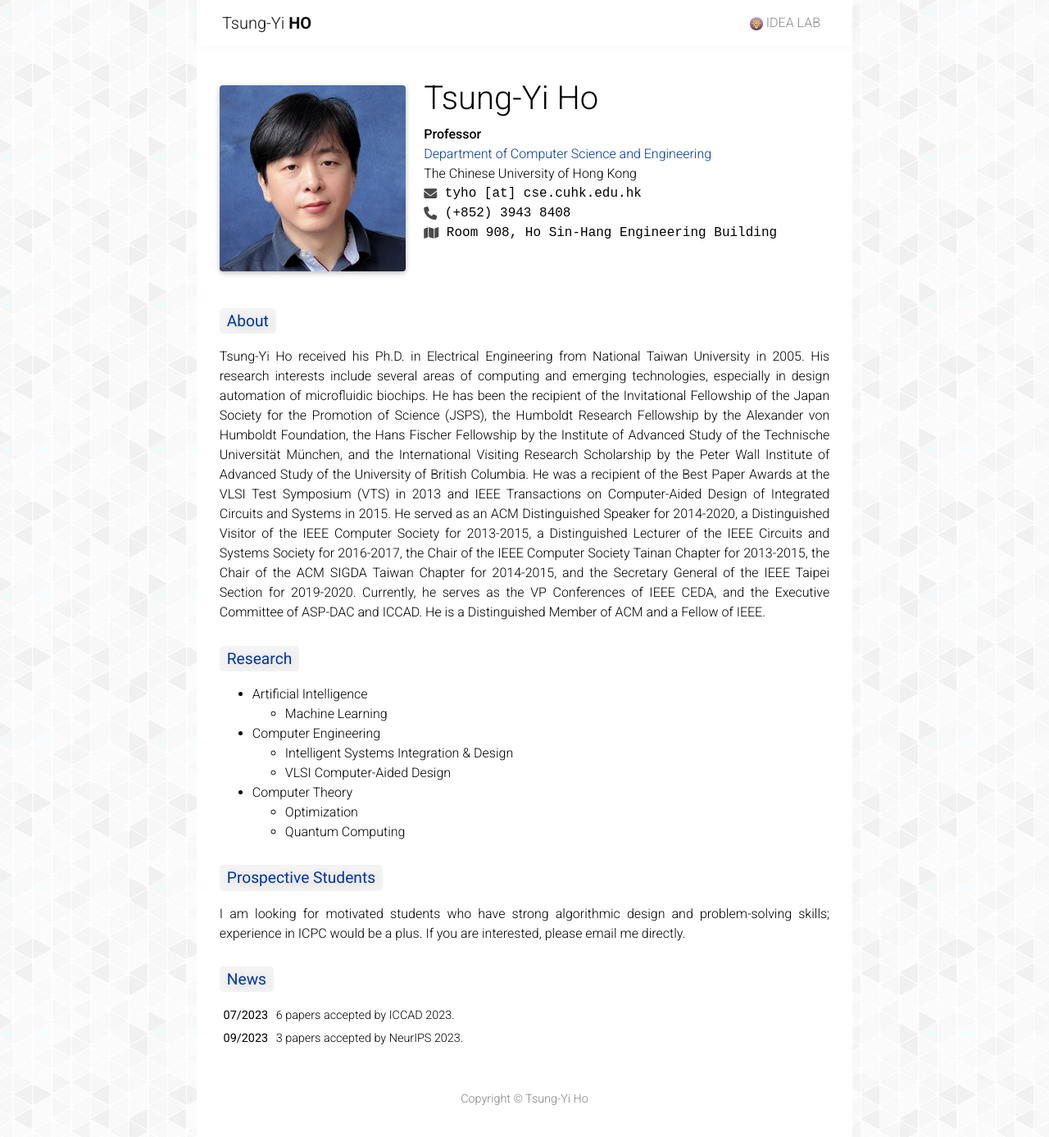
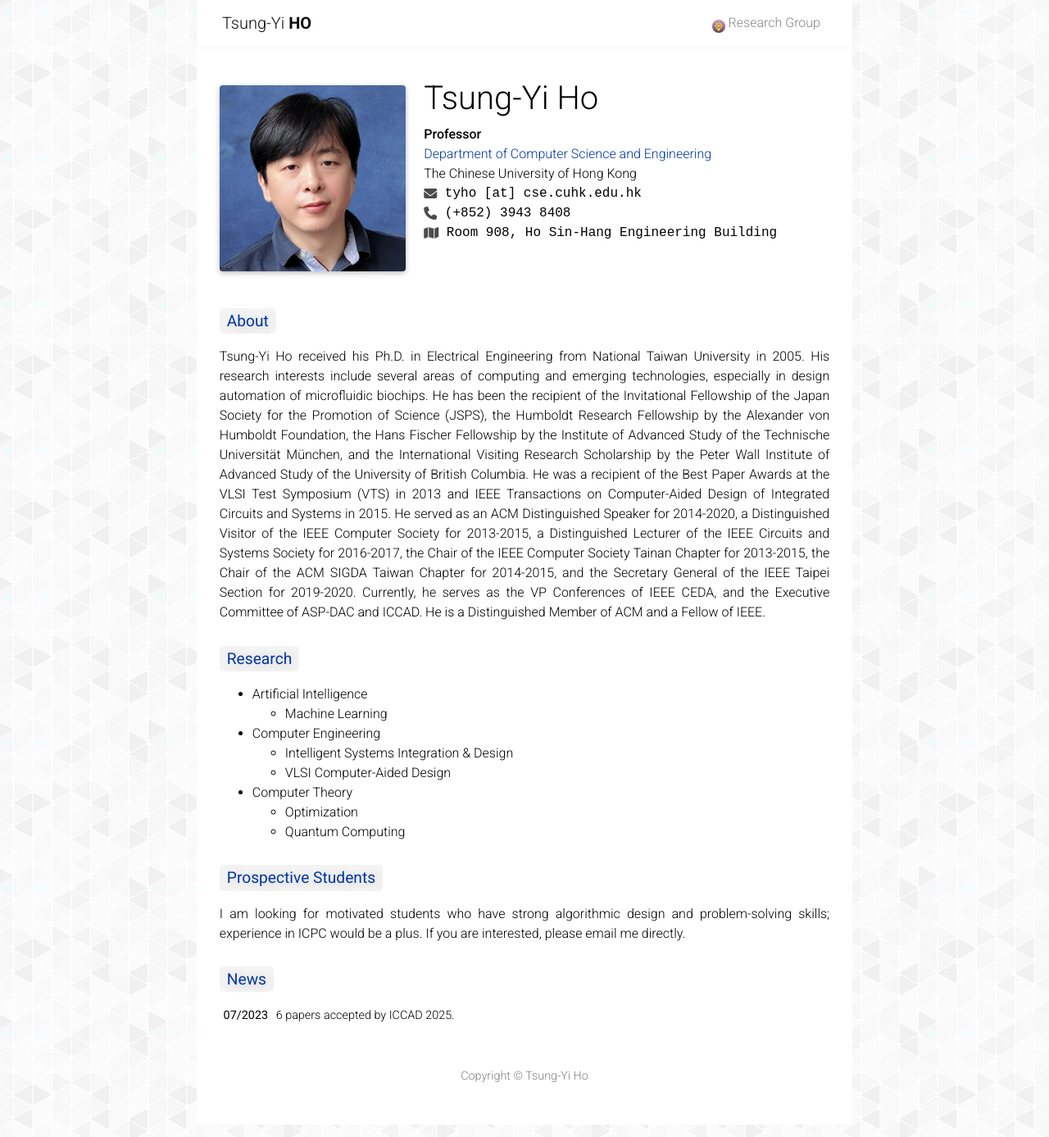
Before and after one commit to tsungyiho/tsungyiho.github.io, a Jekyll site: the page built from _pages/about.md, in a window 1280 px wide and 1400 px high. Shown: the top 1387 px of the window at 82% size. Built offline with Jekyll 4.4.1, drawn with Linux system fonts in a browser that asks for light colours; a style sheet for code colours, icons or effects is not loaded.

Commit message:
research group

```diff
--- a/_pages/research-group.md
+++ b/_pages/research-group.md
@@ -1,19 +1,20 @@
 ---
 layout: page
 permalink: /research-group/
-title: IDEA LAB
+title: Research Group
 description:
 icon: <span class="idea-icon"></span>
 nav: true
 order: 4
 ---
-
+## <span class="idea-icon"></span> IDEA LAB
+Intelligent Design Automation
 
 <div class="group-photo text-center mb-4">
     <img src="/assets/img/group/group photo.jpeg" alt="IDEA Group Photo" class="img-fluid rounded">
 </div>
 
-## GROUP MEMBERS
+## LAB MEMBERS
 
 ### Postdoctoral
 <div class="research-group clearfix">
@@ -232,7 +233,7 @@
     <div class="people card p-2">
         <div class="photo"><img src="/assets/img/group/Wang_chenhan.jpg" alt="Chenhan WANG - Photo"></div>
         <div class="info">
-            <h4 class="name">Chenhan WANG</h4>
+            <h4 class="name">Chenghan WANG</h4>
             <span class="post">PhD student</span>
             <span class="period">2025 - </span>
             <span class="link">
--- a/_sass/_base.scss
+++ b/_sass/_base.scss
@@ -860,7 +860,7 @@
   background-size: contain;
   background-repeat: no-repeat;
   background-position: center;
-  vertical-align: middle;
+  vertical-align: bottom;
 }
 
 // // Fallback if image doesn't exist - show lightbulb icon
--- a/assets/recent_events.tsv
+++ b/assets/recent_events.tsv
@@ -1,3 +1,2 @@
 
-07/2023	6 papers accepted by ICCAD 2023.
-09/2023	3 papers accepted by NeurIPS 2023.
+07/2023	6 papers accepted by ICCAD 2025.
```
Also changed, not shown: assets/img/group/siyuan_liang.jpg.
